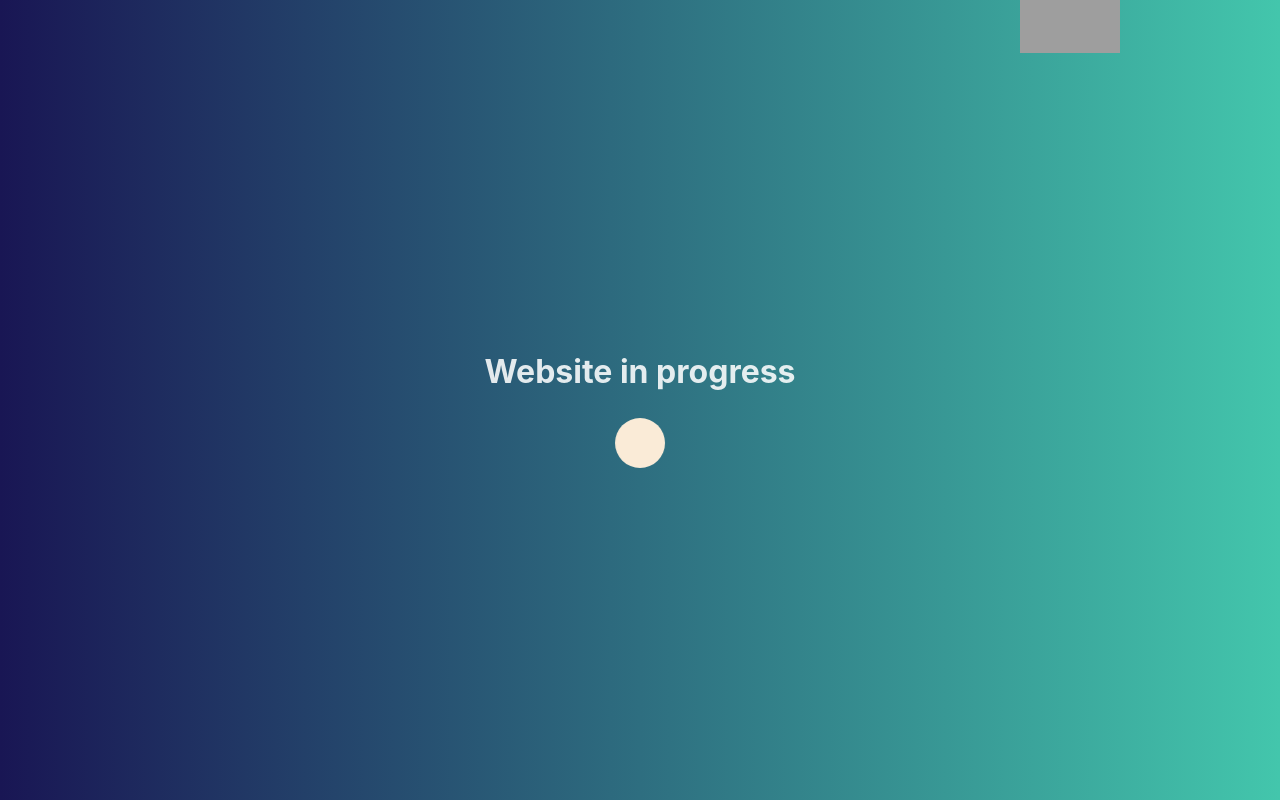
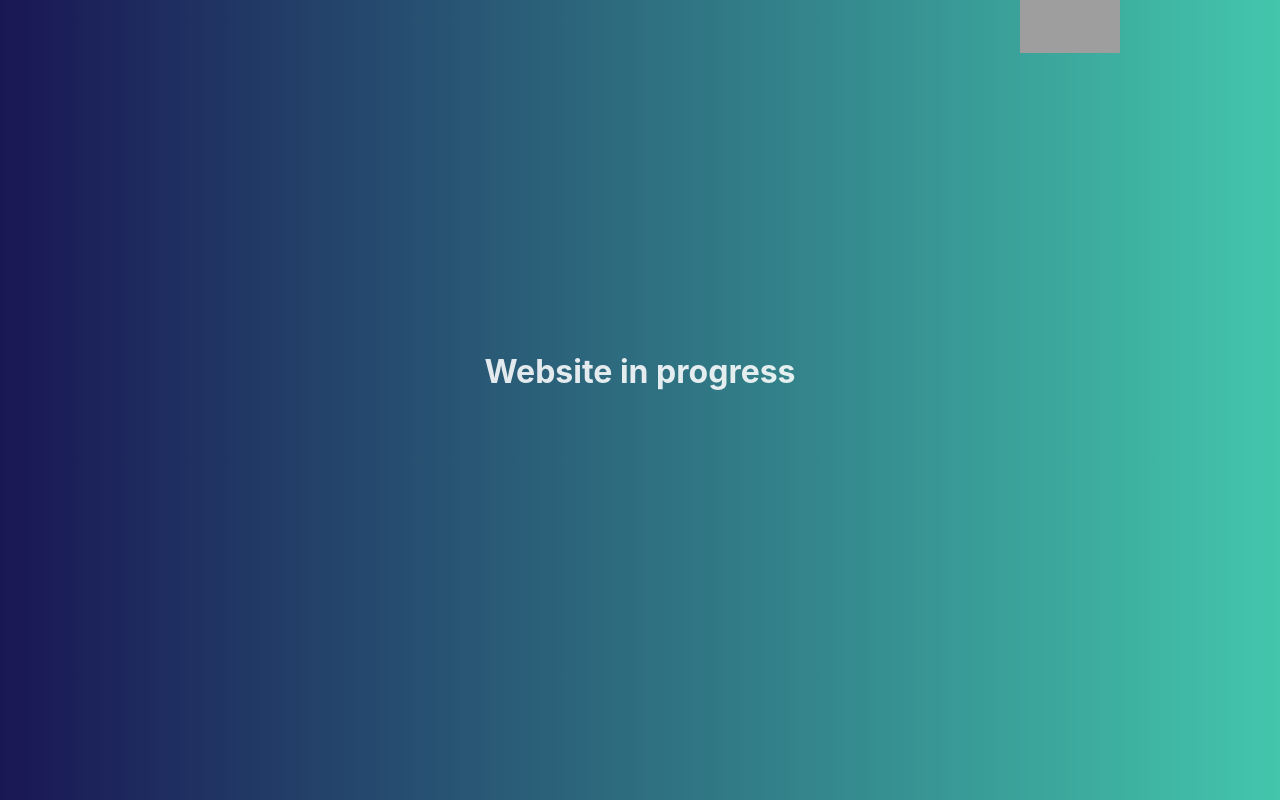
Before and after one commit to camilo7896/Ecommerce, a React (Vite) app: page / in a window 1280 px wide. Built offline with nearby package versions, Linux system fonts and the light colour scheme; grey boxes are pictures that could not be loaded.

Commit message:
Se elimino el circulo

```diff
--- a/src/components/creation/creation.module.css
+++ b/src/components/creation/creation.module.css
@@ -32,20 +32,3 @@
         transform: translateY(30px);
     }
 }
-
-.circle {
-    width: 50px;
-    height: 50px;
-    background: antiquewhite;
-    border-radius: 50%;
-    animation: circleWhite 2s infinite;
-}
-
-@keyframes circleWhite {
-    0% {
-        transform: translateX(0);
-    }
-    50% {
-        transform: translateX(100px);
-    }
-}
```
